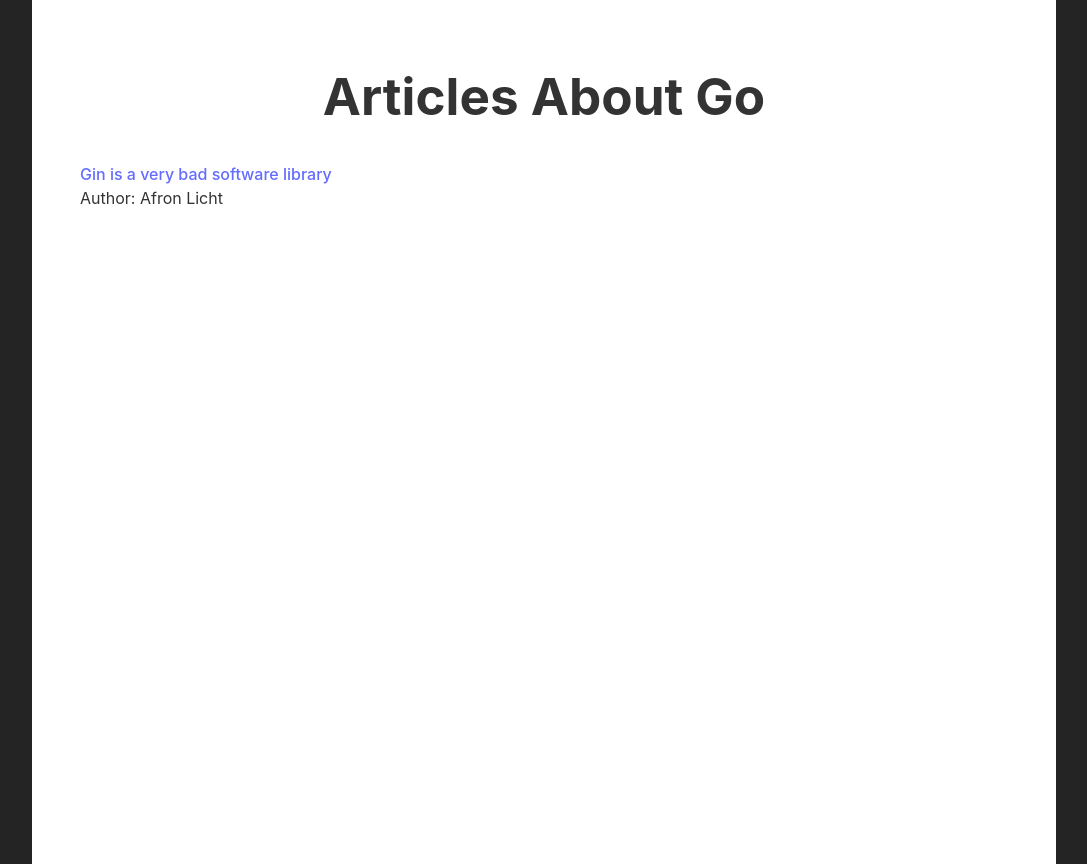
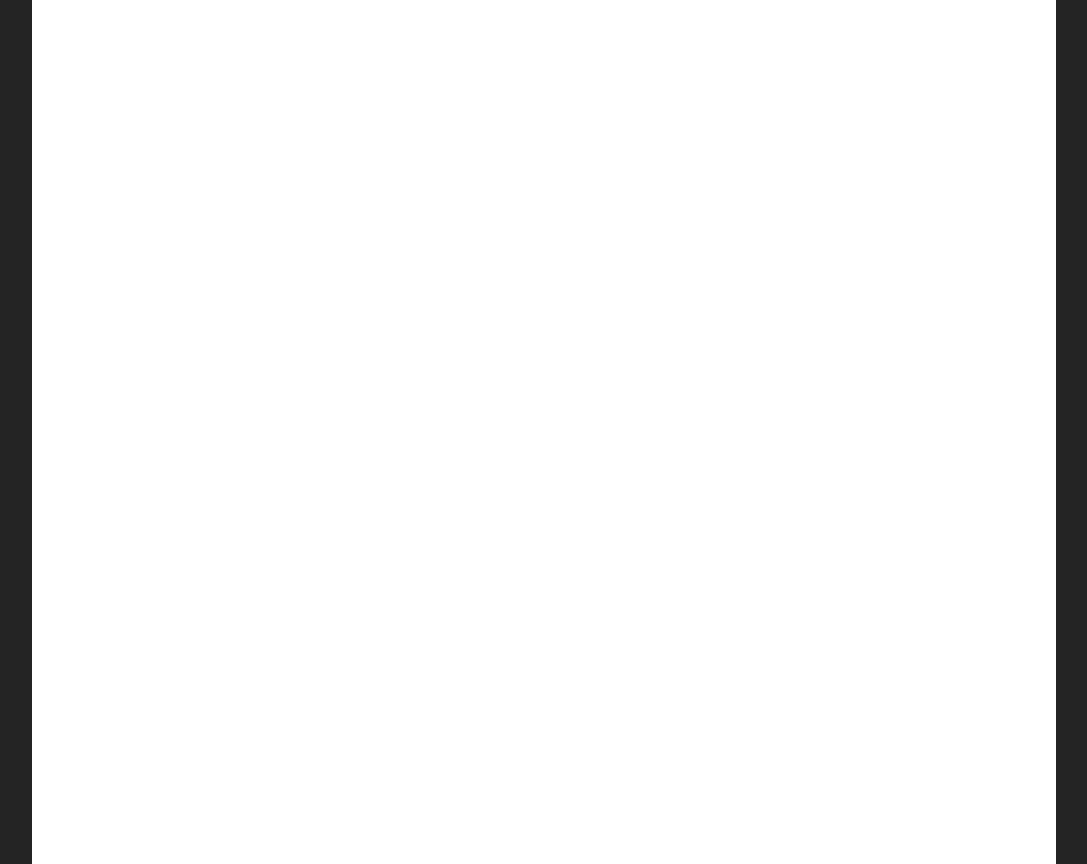
Before and after one commit to Alexer-Eternity/gopher.gg, a React (Vite) app: page /articles in a window 1280 px wide. Shown: the whole page, without its empty margins (96-1183 px from the left). Built offline with nearby package versions, Linux system fonts and the light colour scheme.

Commit message:
Fixed Styling

```diff
--- a/src/App.css
+++ b/src/App.css
@@ -107,7 +107,7 @@ resource-card:hover {
   margin-top: 0;
   margin-bottom: 1.5rem;
   font-size: 1.5rem;
-  color: #333;
+  color: #D3D3D3;
 }
 
 .resource-list {
@@ -130,3 +130,7 @@ resource-card:hover {
   text-decoration: none;
   font-size: 1.1rem;
 }
+.articles-container {
+  max-width: 800px;
+  margin: 40px auto;
+}
--- a/src/pages/Articles.tsx
+++ b/src/pages/Articles.tsx
@@ -1,11 +1,7 @@
 
 function Articles() {
     return (
-        <div>
-            <h1>Articles About Go</h1>
-            <p><a href ="https://eblog.fly.dev/ginbad.html#gin-is-a-very-bad-software-library">Gin is a very bad software library</a><br/>Author: Afron Licht</p>
-
-        </div>
+        <div></div>
     )
 }
 
```
Also changed, not shown: src/pages/resources.json (line endings or trailing spaces).
